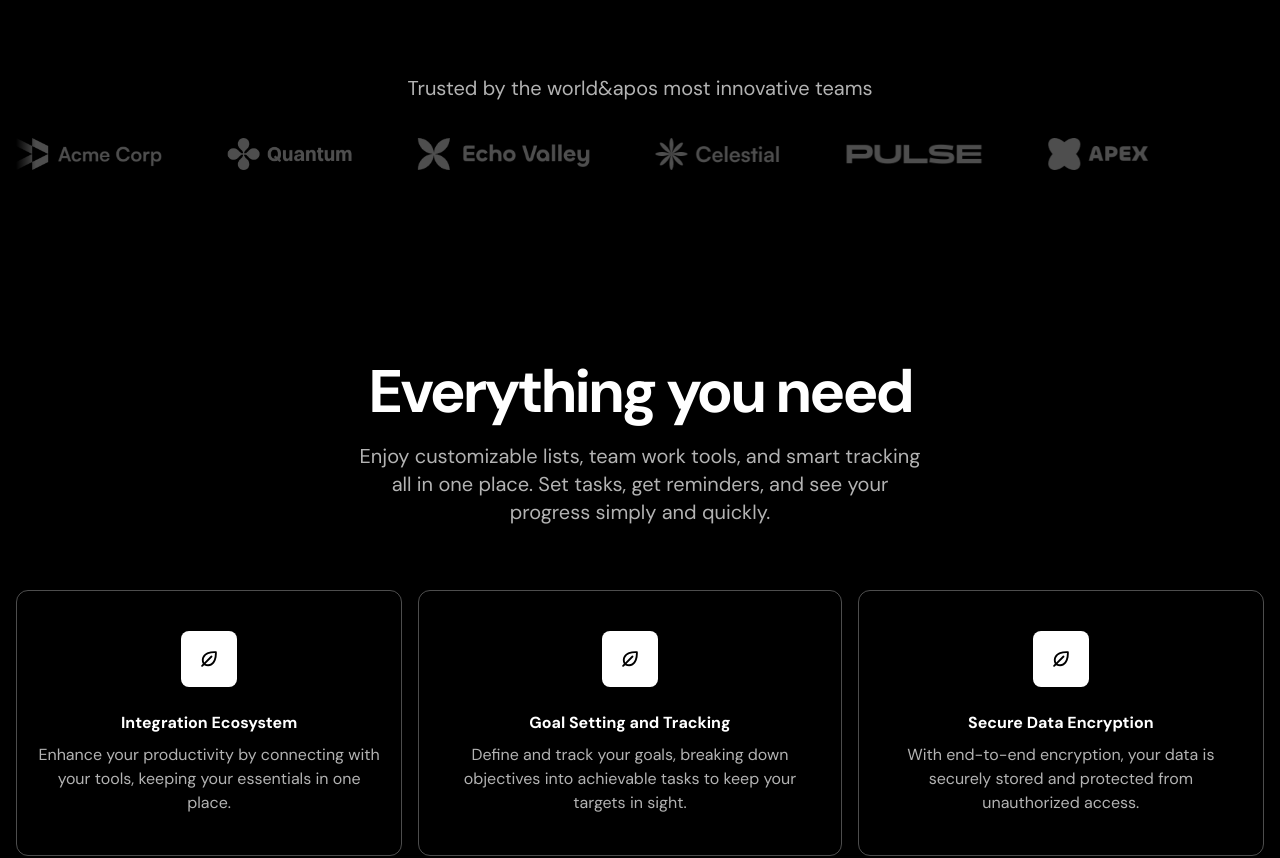
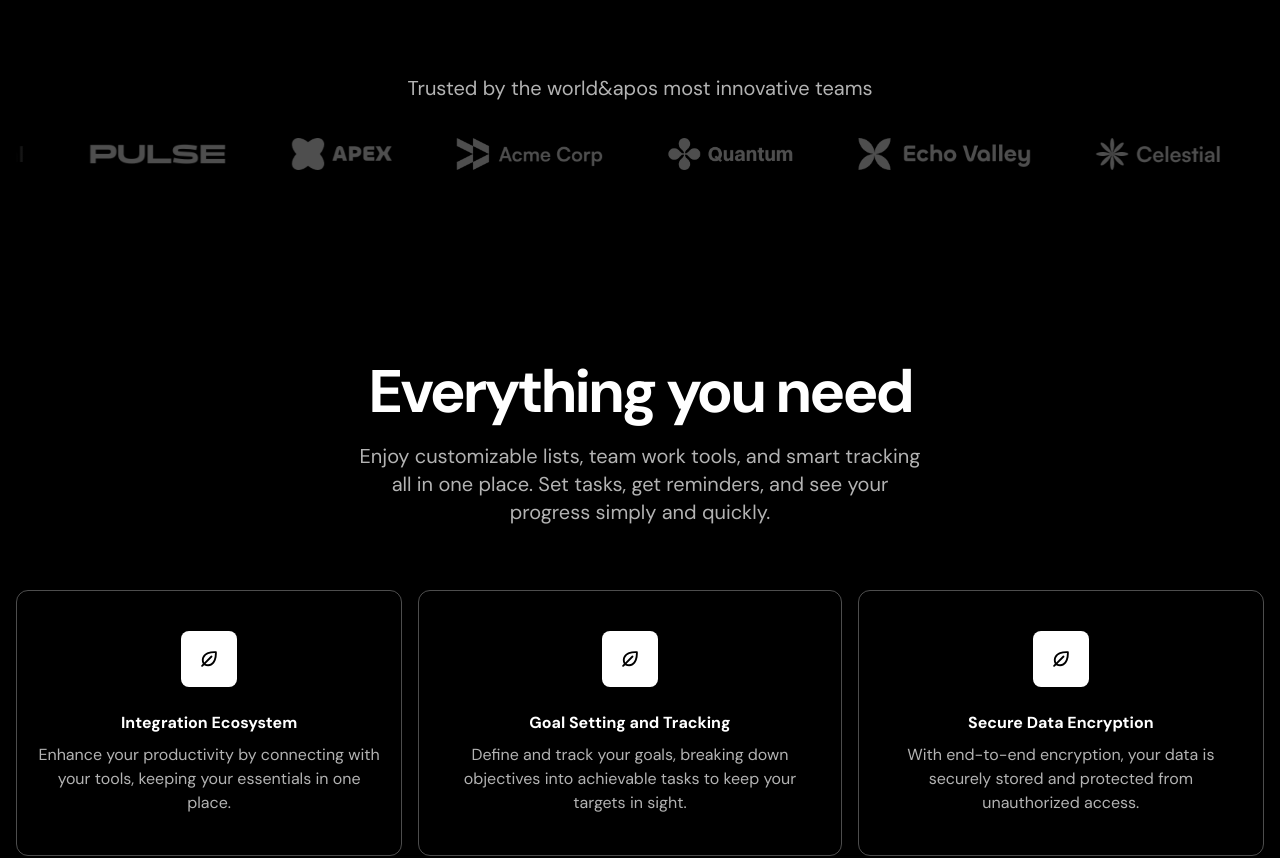
Before and after one commit to DivineUgorji/react-playground, a Next.js app in the folder 07-next-saas-page/: page / in a window 1280 px wide. Shown: the part 860-1718 px from the top of the page. Built offline with nearby package versions, Linux system fonts and the light colour scheme.

Commit message:
next-saas-page: animate the logo ticker 🎉

```diff
--- a/07-next-saas-page/src/components/LogoTicker.tsx
+++ b/07-next-saas-page/src/components/LogoTicker.tsx
@@ -1,3 +1,4 @@
+"use client";
 import Image from "next/image";
 import acmeLogo from "../assets/images/acme.png";
 import quantumLogo from "../assets/images/quantum.png";
@@ -5,6 +6,7 @@ import echoLogo from "../assets/images/echo.png";
 import celestialLogo from "../assets/images/celestial.png";
 import pulseLogo from "../assets/images/pulse.png";
 import apexLogo from "../assets/images/apex.png";
+import { motion } from "motion/react";
 
 const images = [
   { src: acmeLogo, id: 1 },
@@ -23,12 +25,21 @@ export const LogoTicker = () => {
           Trusted by the world&apos most innovative teams
         </h2>
         <div
-          className="overflow-hidden mt-9 before:content-['']
+          className="flex overflow-hidden mt-9 before:content-['']
         after:content-[''] before:absolute after:absolute before:h-full
         after:h-full before:w-5 after:w-5 relative
-        before:left-0 after:right-0 before:top-0 after:top-0 before:bg-[linear-gradient(to_right,#000,rgba(0,0,0,0))] after:bg-[linear-gradient(to_left,#000,rgba(0,0,0,0))]"
+        before:left-0 after:right-0 before:top-0 after:top-0 before:z-10 before:bg-[linear-gradient(to_right,#000,rgba(0,0,0,0))] after:bg-[linear-gradient(to_left,#000,rgba(0,0,0,0))]"
         >
-          <div className="flex gap-16 ">
+          <motion.div
+            transition={{
+              duration: 10,
+              ease: "linear",
+              repeat: Infinity,
+            }}
+            initial={{ translateX: 0 }}
+            animate={{ translateX: "-50%" }}
+            className="flex gap-16 flex-none pr-16"
+          >
             {images.map((imageSrc) => (
               <Image
                 src={imageSrc.src}
@@ -37,7 +48,16 @@ export const LogoTicker = () => {
                 className="flex-none h-8 w-auto"
               />
             ))}
-          </div>
+
+            {images.map((imageSrc) => (
+              <Image
+                src={imageSrc.src}
+                alt=""
+                key={imageSrc.id}
+                className="flex-none h-8 w-auto"
+              />
+            ))}
+          </motion.div>
         </div>
       </div>
     </div>
```
